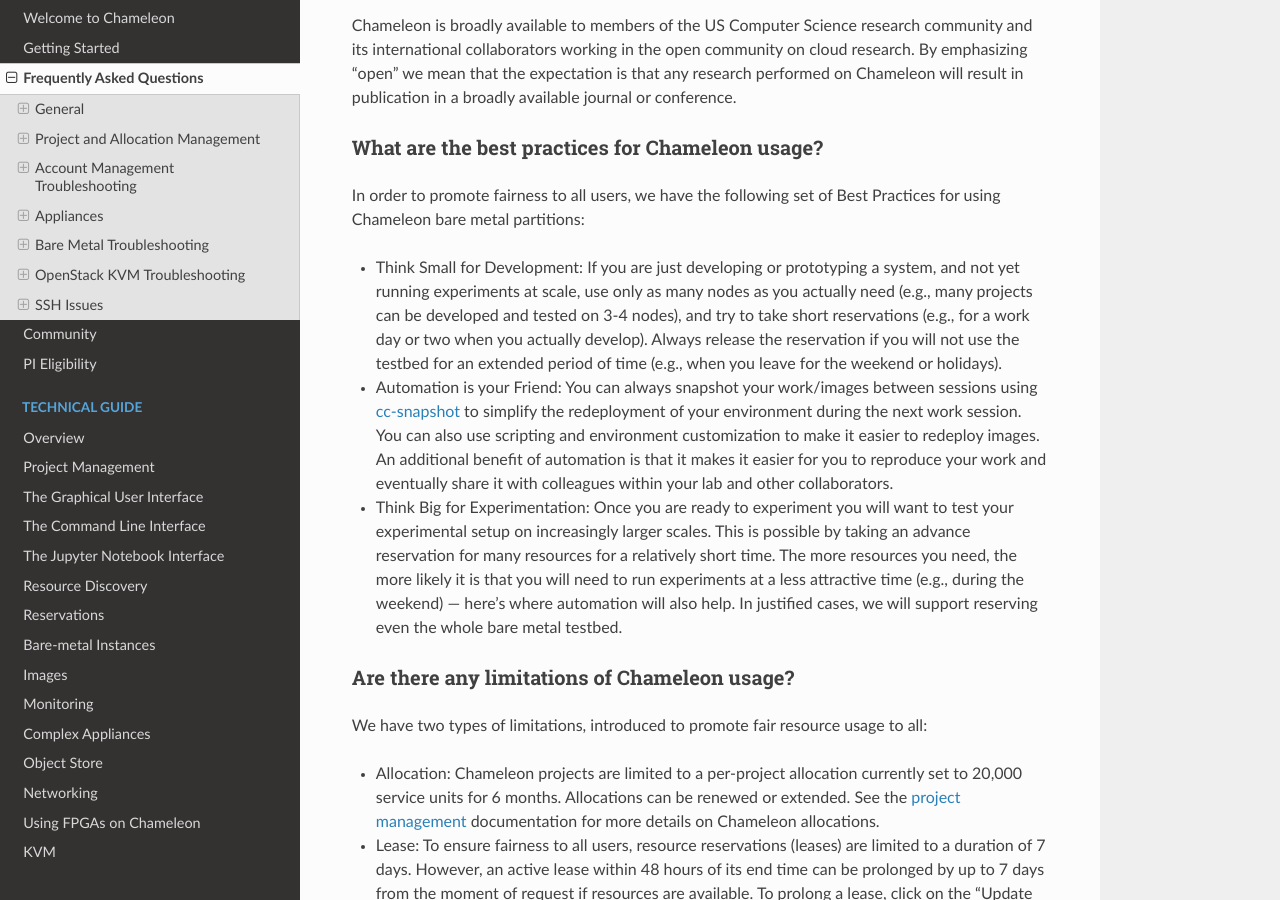
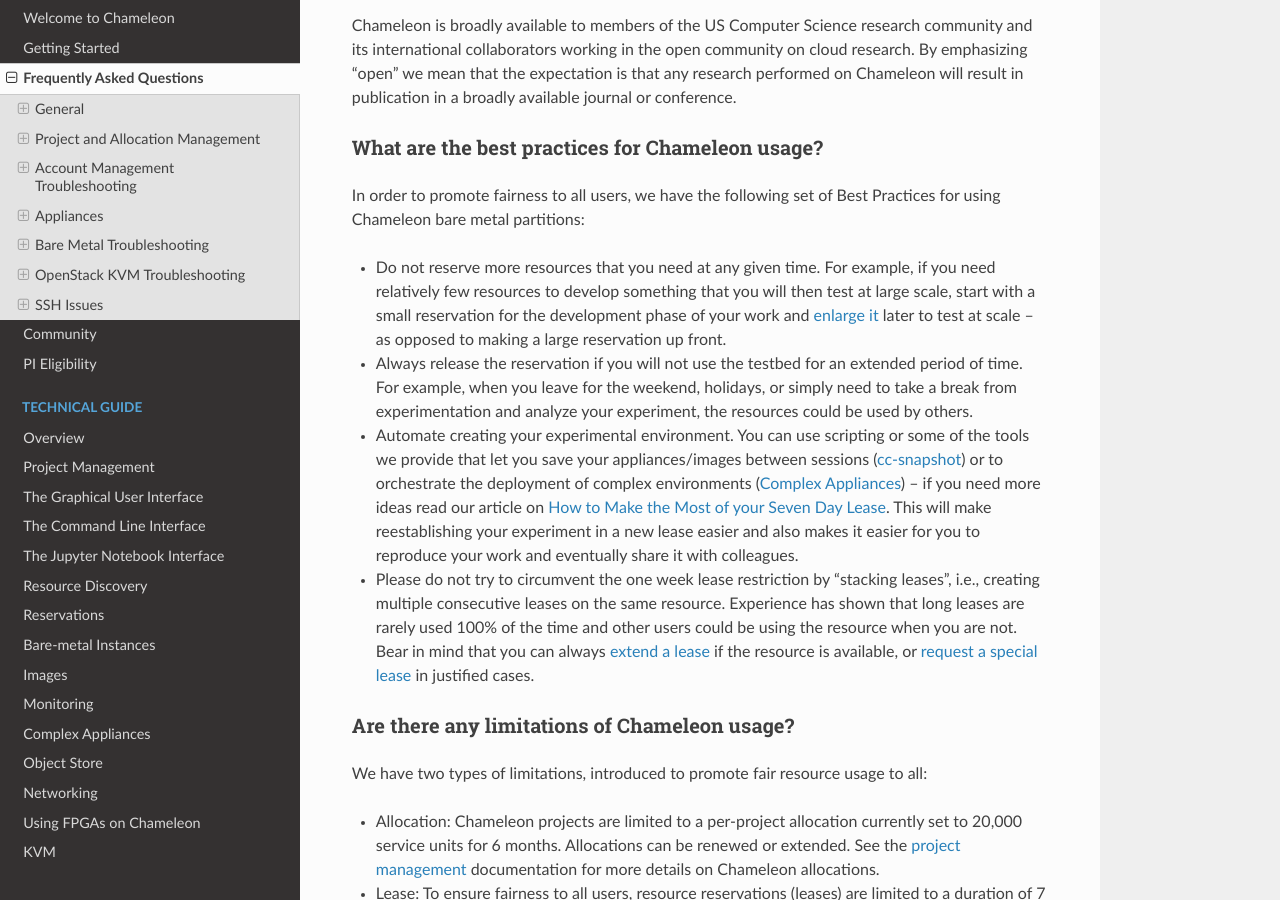
Before and after one commit to ChameleonCloud/docs, a Sphinx documentation site: the page built from source/getting-started/faq.rst, in a window 1280 px wide and 900 px high, scrolled down 1133 px. Built offline with Sphinx 7.4.7 and the Read the Docs theme 2.0.0, drawn with Linux system fonts in a browser that asks for light colours; some of the changed text lies outside the part shown.

Commit message:
GPU stacking updates to getting-started, best practices, and allocation charges

```diff
--- a/source/getting-started/faq.rst
+++ b/source/getting-started/faq.rst
@@ -121,9 +121,10 @@ ________________________________________________
 
 In order to promote fairness to all users, we have the following set of Best Practices for using Chameleon bare metal partitions:
 
-- Think Small for Development: If you are just developing or prototyping a system, and not yet running experiments at scale, use only as many nodes as you actually need (e.g., many projects can be developed and tested on 3-4 nodes), and try to take short reservations (e.g., for a work day or two when you actually develop). Always release the reservation if you will not use the testbed for an extended period of time (e.g., when you leave for the weekend or holidays).
-- Automation is your Friend: You can always snapshot your work/images between sessions using :ref:`cc-snapshot <cc-snapshot-utility>` to simplify the redeployment of your environment during the next work session. You can also use scripting and environment customization to make it easier to redeploy images. An additional benefit of automation is that it makes it easier for you to reproduce your work and eventually share it with colleagues within your lab and other collaborators.
-- Think Big for Experimentation: Once you are ready to experiment you will want to test your experimental setup on increasingly larger scales. This is possible by taking an advance reservation for many resources for a relatively short time. The more resources you need, the more likely it is that you will need to run experiments at a less attractive time (e.g., during the weekend) — here’s where automation will also help. In justified cases, we will support reserving even the whole bare metal testbed.
+- Do not reserve more resources that you need at any given time. For example, if you need relatively few resources to develop something that you will then test at large scale, start with a small reservation for the development phase of your work and `enlarge it <https://chameleoncloud.readthedocs.io/en/latest/technical/reservations.html#changing-the-number-of-nodes-of-a-lease>`_ later to test at scale – as opposed to making a large reservation up front.
+- Always release the reservation if you will not use the testbed for an extended period of time. For example, when you leave for the weekend, holidays, or simply need to take a break from experimentation and analyze your experiment, the resources could be used by others.
+- Automate creating your experimental environment. You can use scripting or some of the tools we provide that let you save your appliances/images between sessions (`cc-snapshot <https://chameleoncloud.readthedocs.io/en/latest/technical/images.html?highlight=cc-snapshot#the-cc-snapshot-utility>`_) or to orchestrate the deployment of complex environments (`Complex Appliances <https://chameleoncloud.readthedocs.io/en/latest/technical/complex.html>`_) – if you need more ideas read our article on `How to Make the Most of your Seven Day Lease <https://www.chameleoncloud.org/blog/2018/03/01/how-make-most-your-seven-day-lease/>`_. This will make reestablishing your experiment in a new lease easier and also makes it easier for you to reproduce your work and eventually share it with colleagues.
+- Please do not try to circumvent the one week lease restriction by “stacking leases”, i.e., creating multiple consecutive leases on the same resource. Experience has shown that long leases are rarely used 100% of the time and other users could be using the resource when you are not. Bear in mind that you can always `extend a lease <https://chameleoncloud.readthedocs.io/en/latest/technical/reservations.html#extending-a-lease>`_ if the resource is available, or `request a special lease <https://www.chameleoncloud.org/user/help/ticket/new/>`_ in justified cases.
 
 .. _are-there-limitations:
 
--- a/source/getting-started/index.rst
+++ b/source/getting-started/index.rst
@@ -81,6 +81,8 @@ First, we need to reserve a node for our use. Chameleon provides bare-metal acce
 The reservation will start shortly, at which point you can launch an instance on a bare-metal node.
 
 .. note:: You have created an "on demand" reservation. When you do not specify a start date or time in the future, the reservation will start as soon as possible and will last one day.
+
+.. important:: Do not attempt to stack reservations to circumvent the 7-day lease limitation. Your leases may be deleted. Please refer to our `best practices <https://chameleoncloud.readthedocs.io/en/latest/getting-started/faq.html?highlight=best%20practices#what-are-the-best-practices-for-chameleon-usage>`_ if you require a longer reservation.
 
 Launching an Instance
 =====================
```
Also changed, not shown: other parts of source/getting-started/faq.rst (+1 -1 lines).
